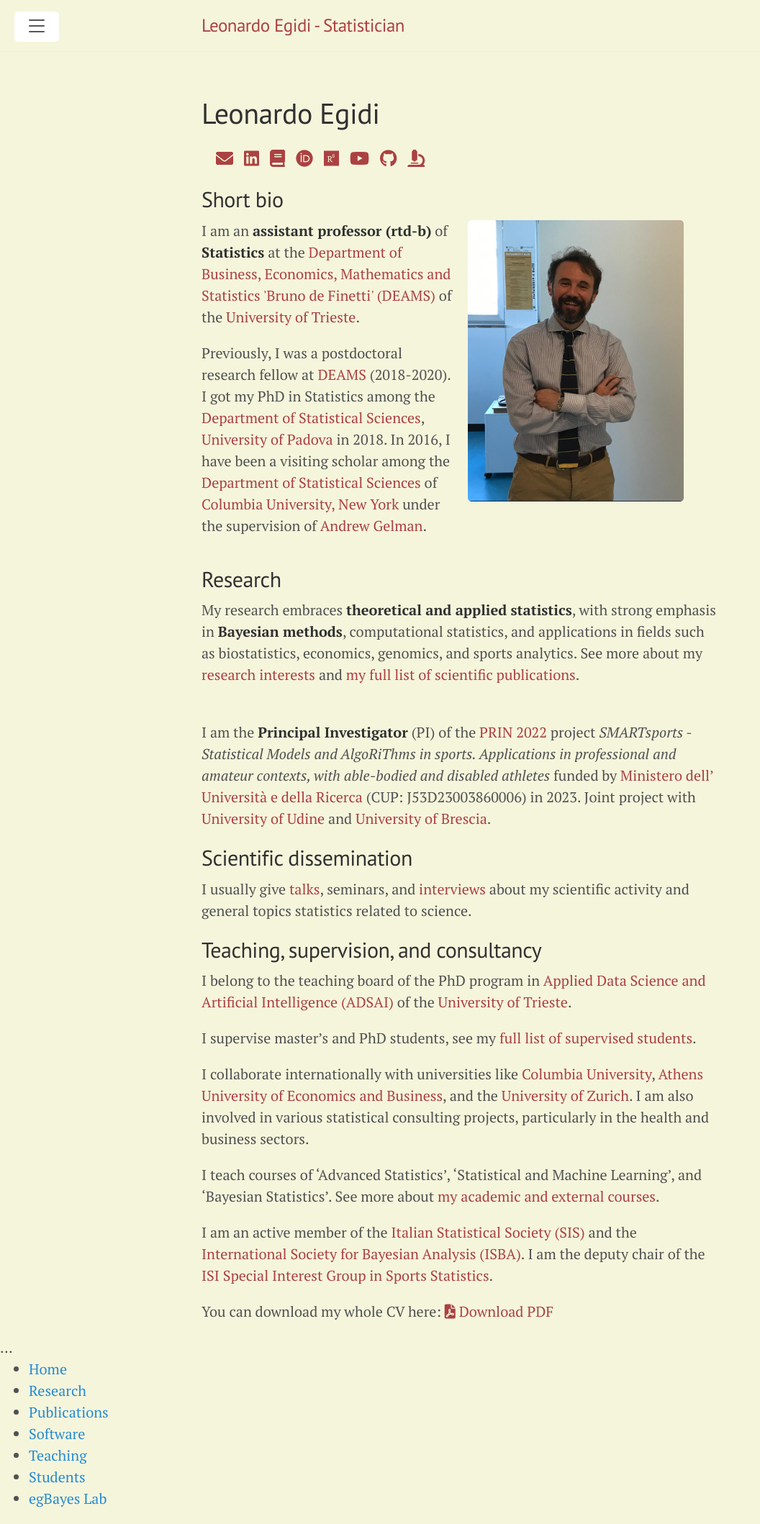
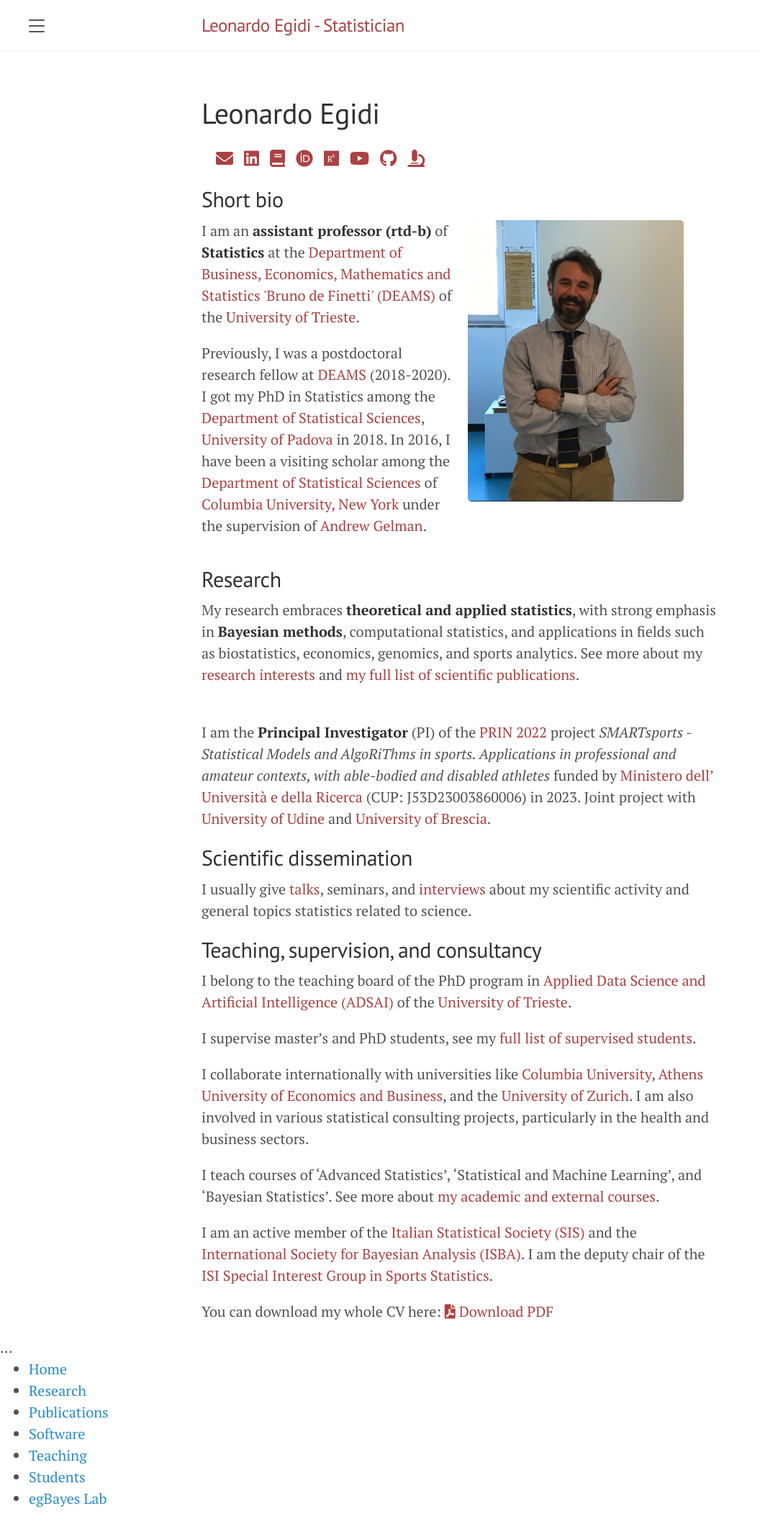
Before and after one commit to LeoEgidi/leoegidi.github.io, a Jekyll site: the page built from index.md, in a window 1280 px wide. Shown: the whole page at 72% size, without its empty margins (0-1056 px from the left). Built offline with Jekyll 4.4.1, drawn with Linux system fonts in a browser that asks for light colours; Markdown is read by kramdown in place of the engine named in the settings; the list of posts is cut into pages by our own code.

Commit message:
Update lanyon.css

```diff
--- a/public/css/lanyon.css
+++ b/public/css/lanyon.css
@@ -38,7 +38,6 @@
 html,
 body {
   overflow-x: hidden;
-  background-color: #f5f5dc; /* Questo è un colore bianco crema */
 }
 
 html {
```
